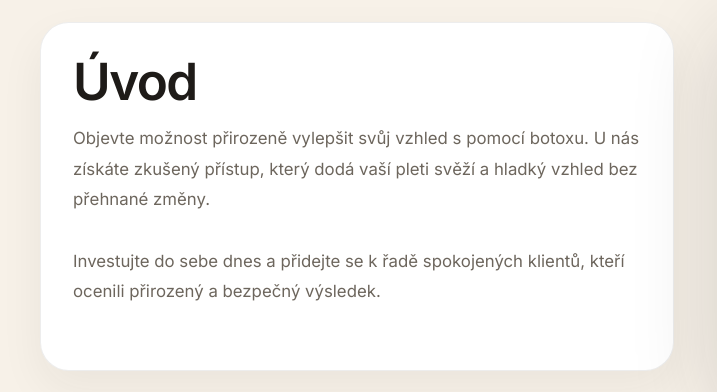
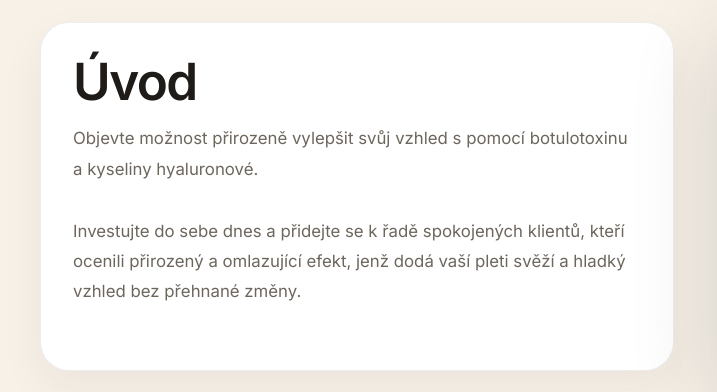
Before and after one commit to VaclavTr/Web, a plain HTML site: page Projekt/index.html in a window 1280 px wide. Shown: the part 136-528 px from the top of the page, 0-717 px from the left. Drawn offline with Linux system fonts and the light colour scheme.

Commit message:
Úvod úprava

```diff
--- a/Projekt/index.html
+++ b/Projekt/index.html
@@ -26,8 +26,8 @@
             <div class="container hero-grid">
                 <div class="hero-copy">
                     <h2>Úvod</h2>
-                    <p>Objevte možnost přirozeně vylepšit svůj vzhled s pomocí botoxu. U nás získáte zkušený přístup, který dodá vaší pleti svěží a hladký vzhled bez přehnané změny.</p>
-                    <p>Investujte do sebe dnes a přidejte se k řadě spokojených klientů, kteří ocenili přirozený a bezpečný výsledek.</p>
+                    <p>Objevte možnost přirozeně vylepšit svůj vzhled s pomocí botulotoxinu a kyseliny hyaluronové.</p>
+                    <p>Investujte do sebe dnes a přidejte se k řadě spokojených klientů, kteří ocenili přirozený a omlazující efekt, jenž dodá vaší pleti svěží a hladký vzhled bez přehnané změny.</p>
                 </div>
                 <div class="hero-media">
                     <img src="./image.png" alt="Aplikace botoxu v obličeji" />
```
